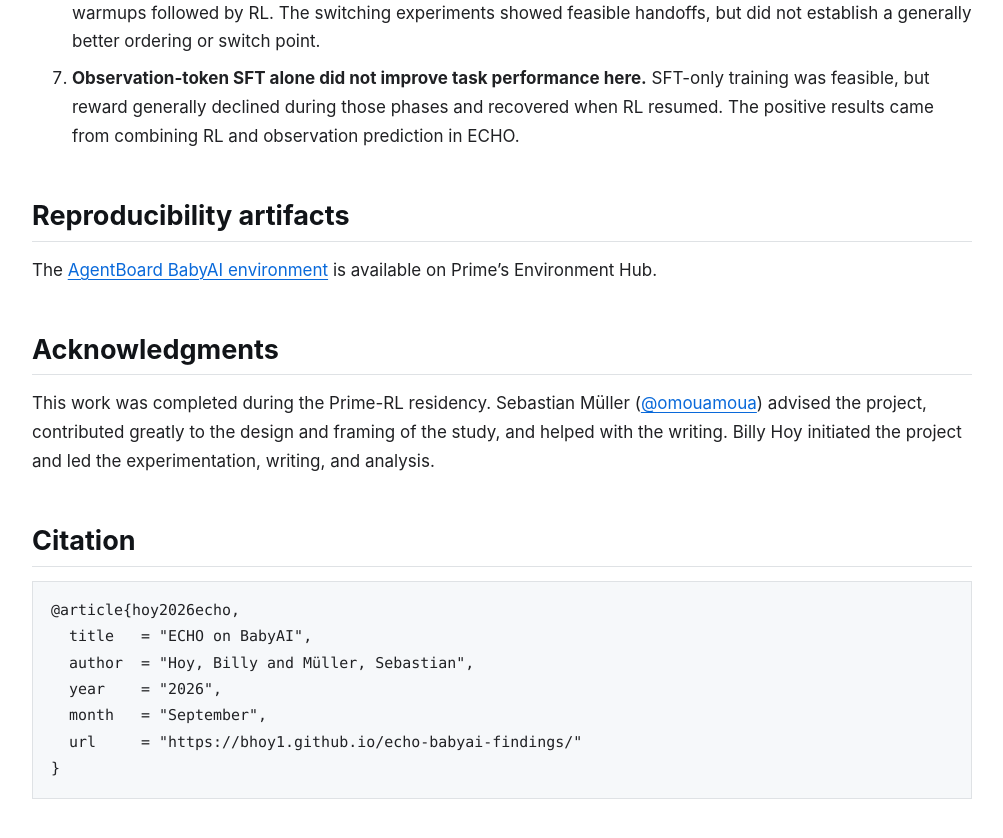
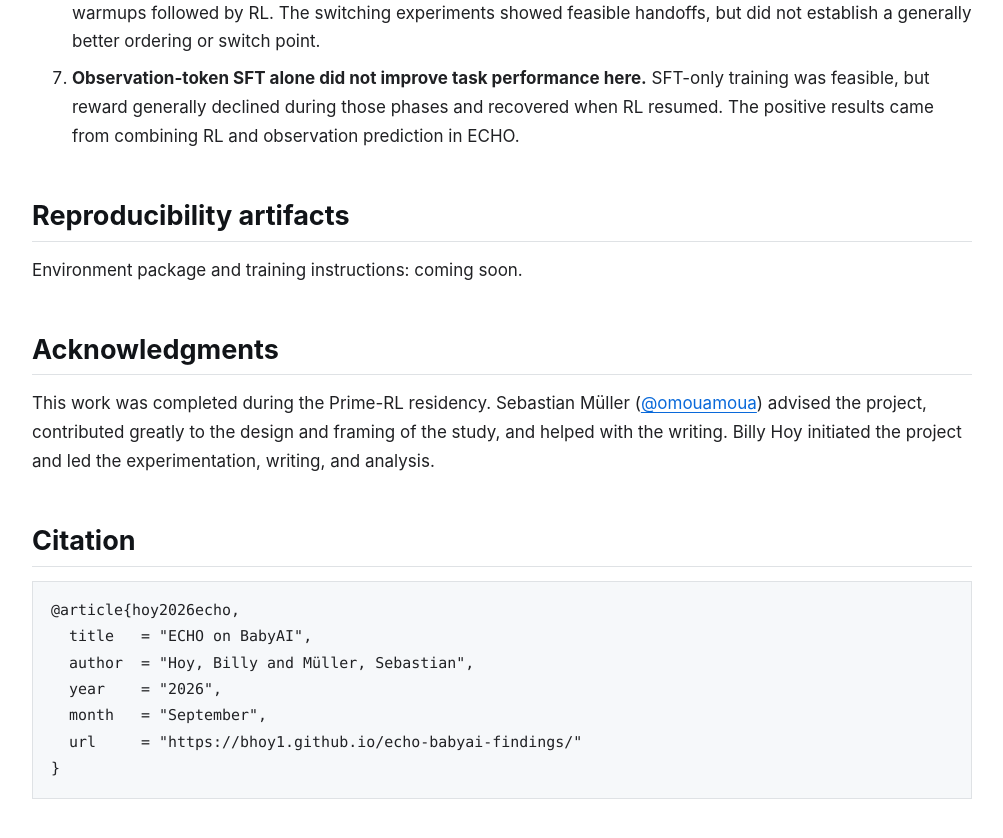
Before and after one commit to Bhoy1/echo-babyai-findings, a Jekyll site: the page built from index.md, in a window 1280 px wide and 900 px high, scrolled down 16404 px. Shown: the top 838 px of the window, without its empty margins (138-1141 px from the left). Built offline with Jekyll 4.4.1, drawn with Linux system fonts in a browser that asks for light colours.

Commit message:
Mark environment artifacts as coming soon

```diff
--- a/index.md
+++ b/index.md
@@ -240,7 +240,7 @@ These findings come from a constrained BabyAI setting that emphasized fast, reac
 
 ## Reproducibility artifacts
 
-The [AgentBoard BabyAI environment](https://app.primeintellect.ai/dashboard/environments/bhoy1/agentboard-babyai) is available on Prime's Environment Hub.
+Environment package and training instructions: coming soon.
 
 ## Acknowledgments
 
```
